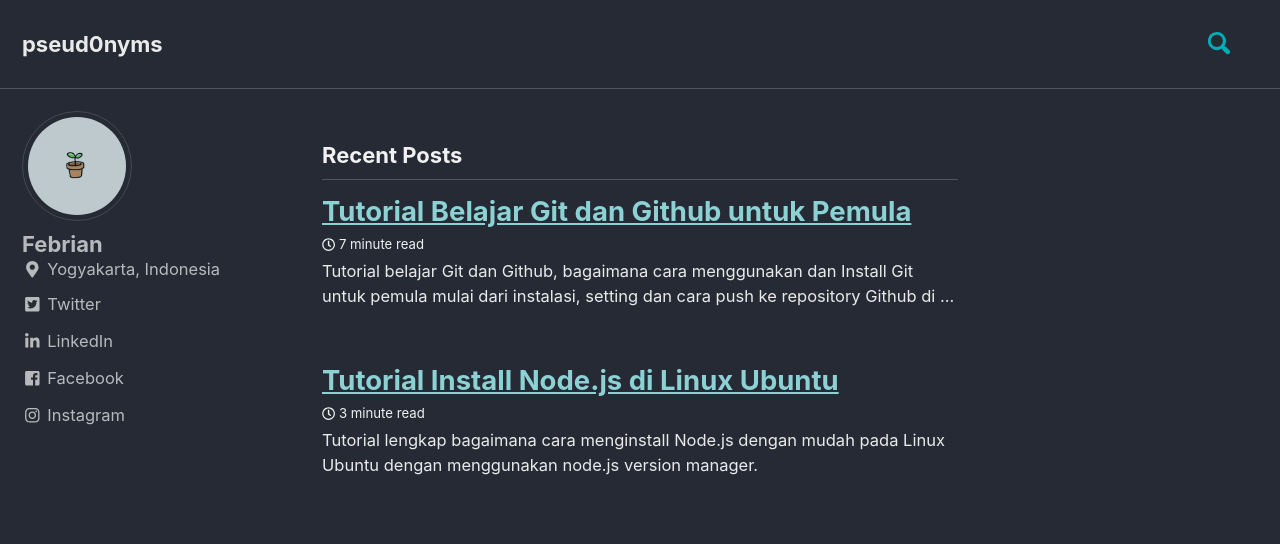
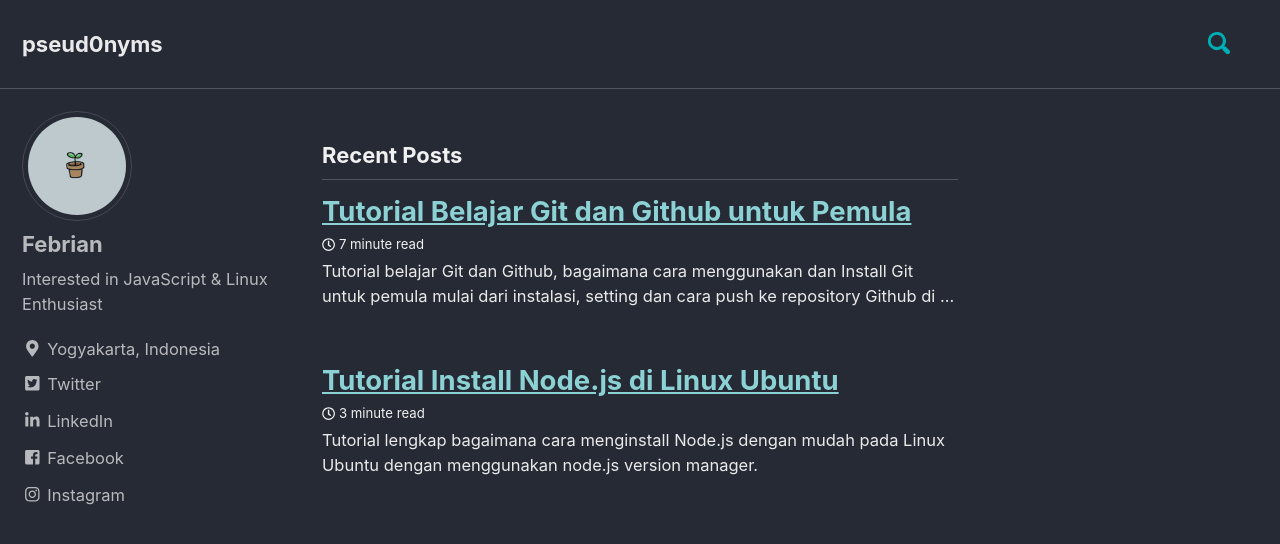
Before and after one commit to maineswai/blog, a Jekyll site: the page built from index.html, in a window 1280 px wide and 900 px high. Shown: the top 544 px of the window. Built offline with Jekyll 4.4.1, drawn with Linux system fonts in a browser that asks for light colours; cached includes are drawn as plain includes; the list of posts is cut into pages by our own code.

Commit message:
Update _config.yml

```diff
--- a/_config.yml
+++ b/_config.yml
@@ -111,7 +111,7 @@ analytics:
 author:
   name             : "Febrian"
   avatar           : /assets/images/profile.jpg # path of avatar image, e.g. "/assets/images/bio-photo.jpg"
-  bio              : #"JavaScript & Linux Enthusiast"
+  bio              : "Interested in JavaScript & Linux Enthusiast"
   location         : "Yogyakarta, Indonesia"
   email            : #"solihinfebrian0@gmail.com"
   links:
```
